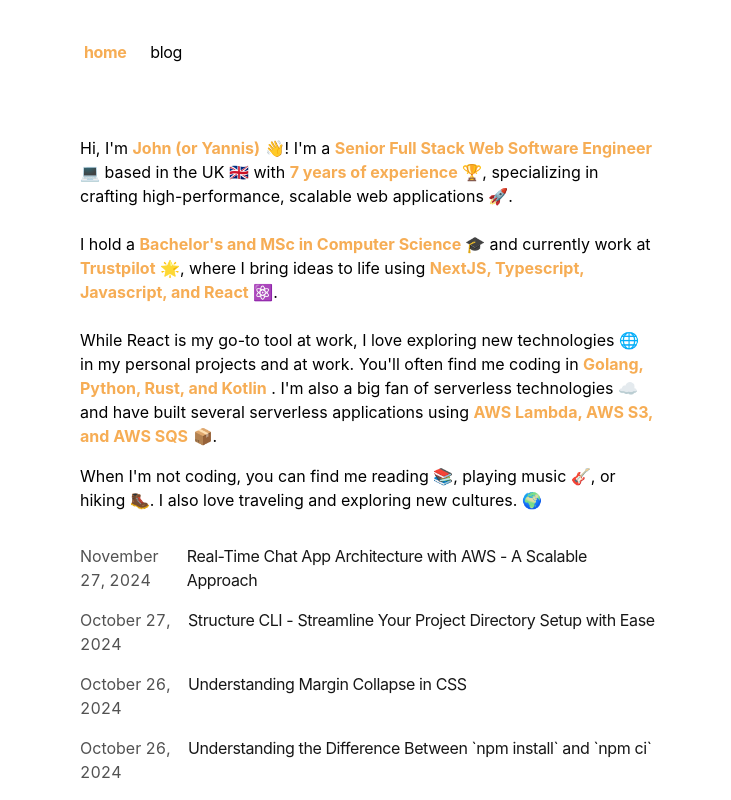
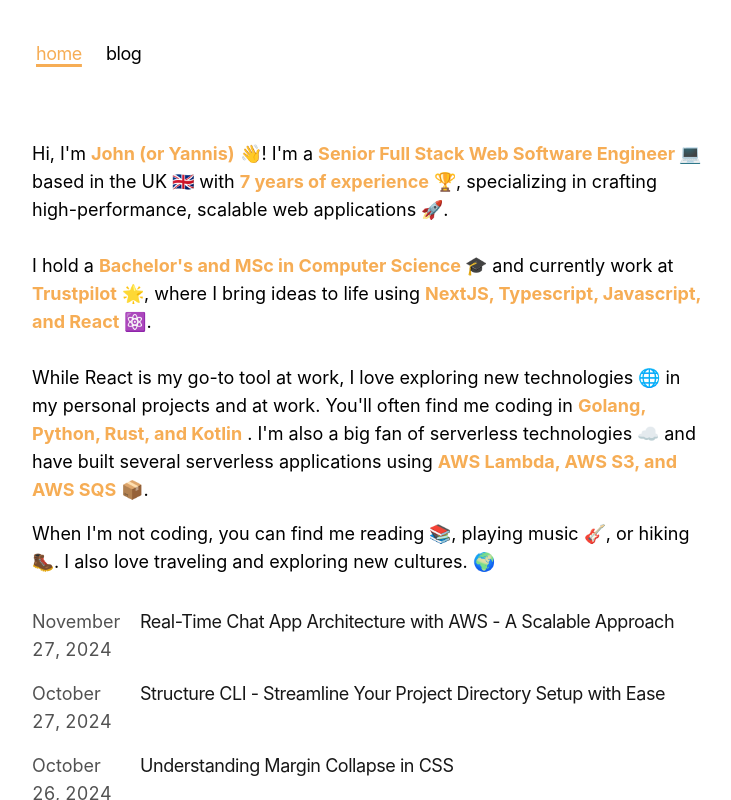
Before and after one commit to johnretsas/johnretsas.github.io, a Next.js app: page / in a window 1280 px wide. In both pictures the pointer is over the link "home". Shown: the top 800 px of the page, without its empty margins (272-1003 px from the left). Built offline with nearby package versions, Linux system fonts and the light colour scheme.

Commit message:
fix: css tweaks

```diff
--- a/app/global.css
+++ b/app/global.css
@@ -1,4 +1,4 @@
-@import 'tailwindcss';
+@import "tailwindcss";
 
 ::selection {
   background-color: #47a3f3;
@@ -54,10 +54,10 @@ html {
 
 .prose .anchor:after {
   @apply text-neutral-300 dark:text-neutral-700;
-  content: '#';
+  content: "#";
 }
 
-.prose *:hover>.anchor {
+.prose *:hover > .anchor {
   @apply visible;
 }
 
@@ -116,7 +116,7 @@ html {
   @apply list-decimal pl-6;
 }
 
-.prose> :first-child {
+.prose > :first-child {
   /* Override removing top margin, causing layout shift */
   margin-top: 1.25em !important;
   margin-bottom: 1.25em !important;
@@ -134,8 +134,8 @@ pre {
 }
 
 /* Remove Safari input shadow on mobile */
-input[type='text'],
-input[type='email'] {
+input[type="text"],
+input[type="email"] {
   -webkit-appearance: none;
   -moz-appearance: none;
   appearance: none;
@@ -151,15 +151,25 @@ table {
 .title {
   text-wrap: balance;
 }
+
+a {
+  text-decoration: underline 0.15em rgba(0, 0, 0, 0);
+  text-underline-offset: 1px;
+  transition: text-decoration-color 300ms;
+}
+
 @media (min-width: 768px) {
   a:hover {
     color: #f6ad55;
-    font-weight: bold;
     transition: all 0.1s;
+    text-decoration: underline;
+    text-decoration-thickness: 0.15em;
+    text-underline-offset: 4px;
+    text-decoration-color: #f6ad55;
+    transition: text-decoration-color 300ms;
 
     p {
       color: #f6ad55;
-      font-weight: bold;
       transition: all 0.1s;
     }
   }
@@ -171,7 +181,6 @@ table {
 
     p {
       color: #f6ad55;
-
     }
   }
 }
--- a/app/layout.tsx
+++ b/app/layout.tsx
@@ -52,7 +52,7 @@ export default function RootLayout({
         GeistMono.variable
       )}
     >
-      <body className="antialiased max-w-xl mx-4 mt-8 lg:mx-auto">
+      <body className="antialiased max-w-2xl mx-4 mt-8 lg:mx-auto text-lg">
         <main className="flex-auto min-w-0 mt-6 flex flex-col px-2 md:px-0">
           <Navbar />
           {children}
```
